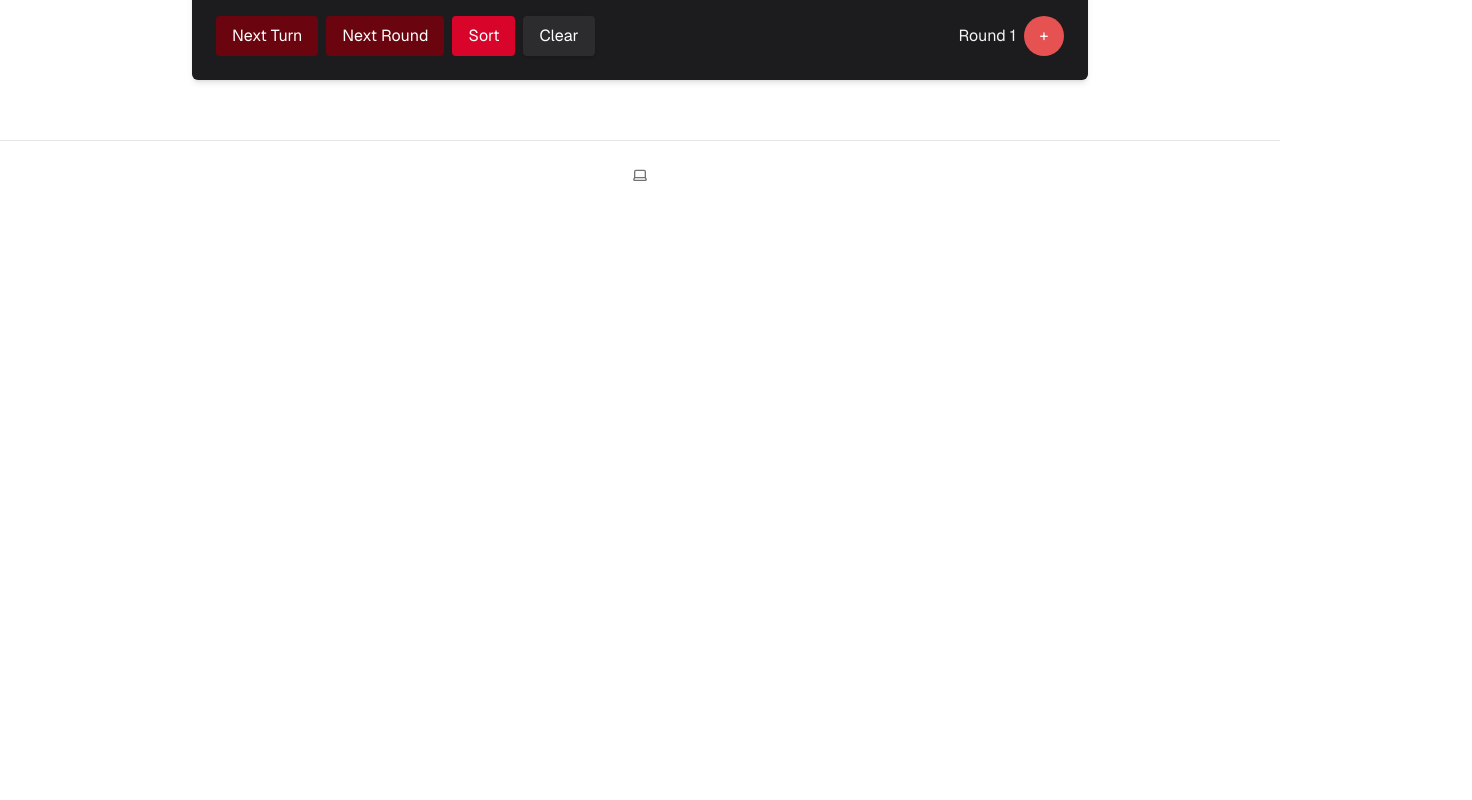
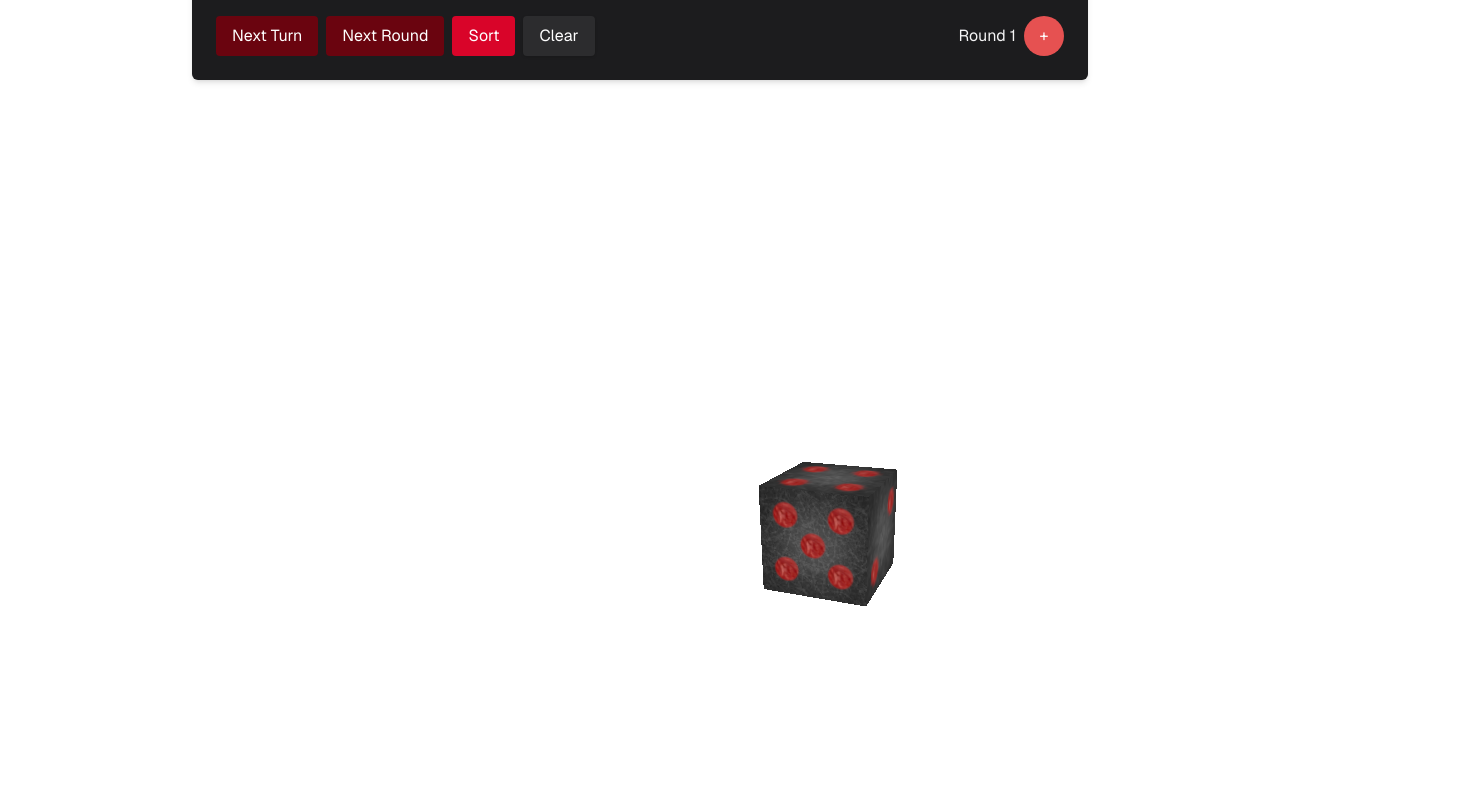
Before and after one commit to rakenduste-programmeerimine-2024/initiative-tracker, a Next.js app: page /tracker in a window 1280 px wide. Shown: the part 400-1200 px from the top of the page, 1472 px wide, since content can reach past the window. Before the commit the page ends 800 px from the top, so only its background shows below. Built offline with nearby package versions, Linux system fonts and the light colour scheme; no server answers.

Commit message:
feat: remove backround from threejs cude

```diff
--- a/app/tracker/page.tsx
+++ b/app/tracker/page.tsx
@@ -1,5 +1,6 @@
 import DiceRoller from "@/components/dice-roller";
 import Tracker from "@/components/tracker";
+import ThreeScene from "@/components/threejs/three-scene";
 
 export default function TrackerPage() {
   return (
@@ -8,6 +9,8 @@ export default function TrackerPage() {
         <section>
           <Tracker />
         </section>
+        <ThreeScene />
       </div>
+
   );
 }
--- a/components/threejs/three-scene.tsx
+++ b/components/threejs/three-scene.tsx
@@ -5,11 +5,12 @@ import * as THREE from 'three';
 
 const ThreeScene: React.FC = () => {
   const containerRef = useRef<HTMLDivElement>(null);
+
   useEffect(() => {
     if (typeof window !== 'undefined') {
       const scene = new THREE.Scene();
       const camera = new THREE.PerspectiveCamera(75, window.innerWidth / window.innerHeight, 0.1, 1000);
-      const renderer = new THREE.WebGLRenderer();
+      const renderer = new THREE.WebGLRenderer({ alpha: true });
 
       renderer.setSize(window.innerWidth, window.innerHeight);
       containerRef.current?.appendChild(renderer.domElement);
```
